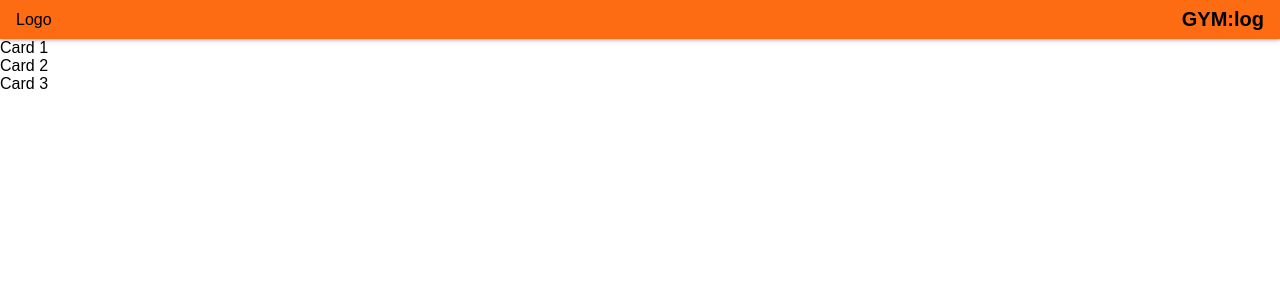
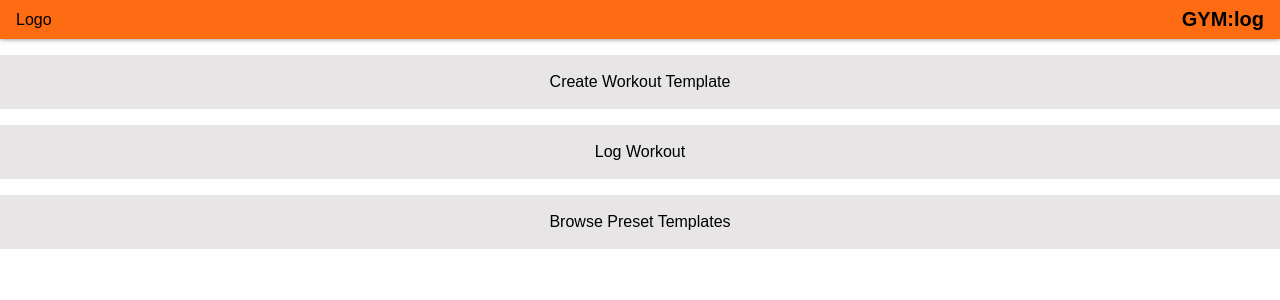
Before and after one commit to doctype-Melvin/repsetweight, a Next.js app: page / in a window 1280 px wide. Shown: the top 300 px of the page. Built offline with nearby package versions, Linux system fonts and the light colour scheme.

Commit message:
add pages dir and rework LinkCard

```diff
--- a/app/global.css
+++ b/app/global.css
@@ -24,7 +24,7 @@
 
 html,
 body {
-  min-height: 100vh;
+  height: 100vh;
   width: 100vw;
   padding: 0 0 var(--navigation-height) 0;
   margin: 0;
--- a/app/page.js
+++ b/app/page.js
@@ -1,16 +1,10 @@
-import Link from "next/link";
-import styles from "./styles.module.css";
-import TileElement from "@/components/TileElement";
-import { SlBookOpen as Book } from "react-icons/sl";
-import { AiOutlineFileAdd as Write } from "react-icons/ai";
 import LinkCard from "@/components/LinkCard";
-
 export default function Home() {
   return (
     <section>
-      <div>Card 1</div>
-      <div>Card 2</div>
-      <div>Card 3</div>
+      <LinkCard linkTitle="Create Workout Template" />
+      <LinkCard linkTitle="Log Workout" />
+      <LinkCard linkTitle="Browse Preset Templates" />
     </section>
   );
 }
--- a/components/Header/styles.css
+++ b/components/Header/styles.css
@@ -12,7 +12,6 @@
 }
 
 h1 {
-  text-align: center;
   font-size: 1.25rem;
   margin: 0 1rem;
   padding: 0.5rem 0;
--- a/components/LinkCard/index.js
+++ b/components/LinkCard/index.js
@@ -1,11 +1,20 @@
+"use client";
+
 import "./styles.css";
+import Link from "next/link";
+import { motion } from "framer-motion";
 
 export default function LinkCard({ linkTitle, icon, description }) {
   return (
-    <section className="container__link">
-      <p className="link__title">{linkTitle}</p>
-      <div className="link__icon">{icon}</div>
-      <p className="link__description">{description}</p>
-    </section>
+    <motion.div
+      initial={{ opacity: 0 }}
+      animate={{ opacity: 1, transition: { duration: 1 } }}
+      whileHover={{ scale: 1.2, transition: { duration: 1 } }}
+      className="link__motion"
+    >
+      <Link href="/link" className="link__styled">
+        <div>{linkTitle}</div>
+      </Link>
+    </motion.div>
   );
 }
--- a/components/LinkCard/styles.css
+++ b/components/LinkCard/styles.css
@@ -1,30 +1,11 @@
-.container__link,
-.link__icon {
-  display: flex;
+.link__styled {
+  color: var(--black);
+  text-decoration: none;
+  padding: 1rem;
+  text-align: center;
 }
 
-.container__link {
-  flex-direction: column;
-  justify-content: center;
-  align-items: center;
-  background-image: linear-gradient(
-    to bottom right,
-    var(--orange-light),
-    var(--orange)
-  );
-  border-radius: 10px;
-  padding: 0 1rem;
-  box-shadow: 0 0 5px 3px var(--grey);
+.link__motion {
+  background-color: var(--grey);
+  margin: 1rem 0;
 }
-
-.link__title {
-  font-weight: 600;
-}
-
-.link__icon {
-  font-size: 3rem;
-}
-
-.link__description {
-  text-align: center;
-}
```
Also changed, not shown: app/pages/presets/[id]/page.js (renamed from app/presets/[id]/page.js), app/pages/presets/[id]/styles.module.css (renamed from app/presets/[id]/styles.module.css), app/pages/presets/new/page.js (renamed from app/presets/new/page.js), app/pages/presets/new/styles.module.css (renamed from app/presets/new/styles.module.css), app/pages/presets/page.js (renamed from app/presets/page.js), app/pages/presets/styles.module.css (renamed from app/presets/styles.module.css), app/pages/workoutQuestions/[id]/page.js (renamed from app/workoutQuestions/[id]/page.js).
